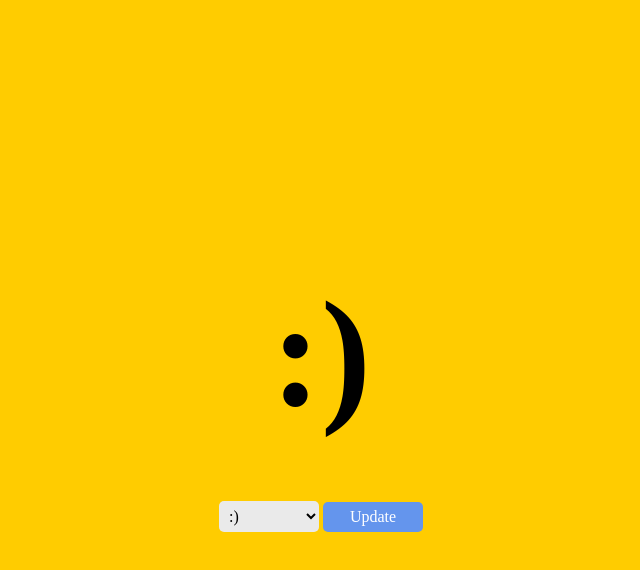
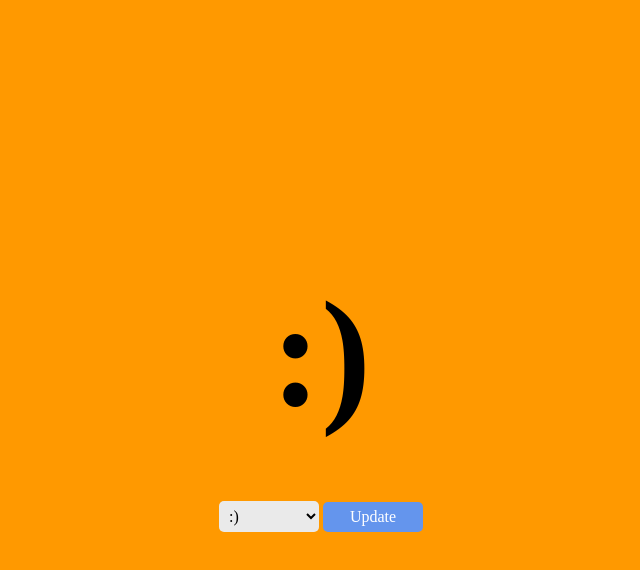
Before and after one commit to angelabenavente/HowIAm, a website: page _src/templates/index.html in a window 1280 px wide. Both pictures are taken after a click on the button "Update". Shown: the whole page, without its empty margins (319-959 px from the left). Drawn offline with nearby package versions, Linux system fonts and the light colour scheme; files that its build step writes are made by us from their sources.

Commit message:
Add changeColor function

```diff
--- a/_src/assets/js/main.js
+++ b/_src/assets/js/main.js
@@ -3,14 +3,21 @@
 const buttonElement = document.querySelector('#update-button');
 const selectElement = document.querySelector('#mood');
 const faceElement = document.querySelector('#face');
+const mainElement = document.querySelector('#main');
 
-const random = Math.random();
-console.log(Math.round(random));
+const getRandomNumber = max => Math.round(Math.random() * max);
 
-const updateMood = () => {
-  faceElement.innerHTML = selectElement.value;
-
+const updateMood = () => {
+    faceElement.innerHTML = selectElement.value;
+    const randomNumber = getRandomNumber(100);
+  if(randomNumber % 2 !== 0) {
+    mainElement.classList.add('angry');
+    console.log(randomNumber);
+  } else {
+    mainElement.classList.remove('angry');
+    console.log(randomNumber);
+  }
 }
 
-buttonElement.addEventListener('click', updateMood);
-console.log('hola');
+
+buttonElement.addEventListener('click',updateMood);
--- a/_src/assets/scss/main.scss
+++ b/_src/assets/scss/main.scss
@@ -28,3 +28,6 @@
 		min-width: 100px;
 	}
 }
+.angry {
+	background-color: #ff9900;
+}
```
